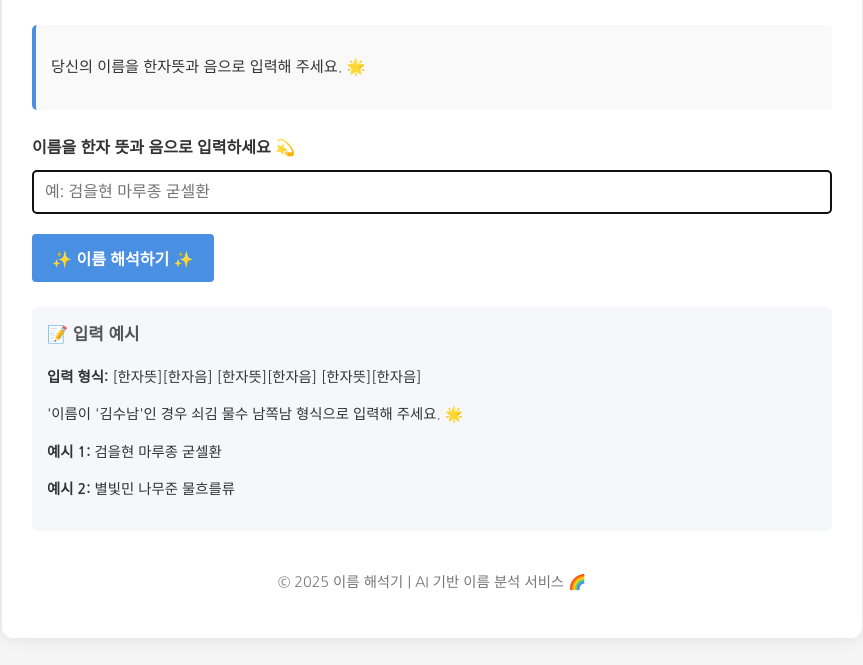
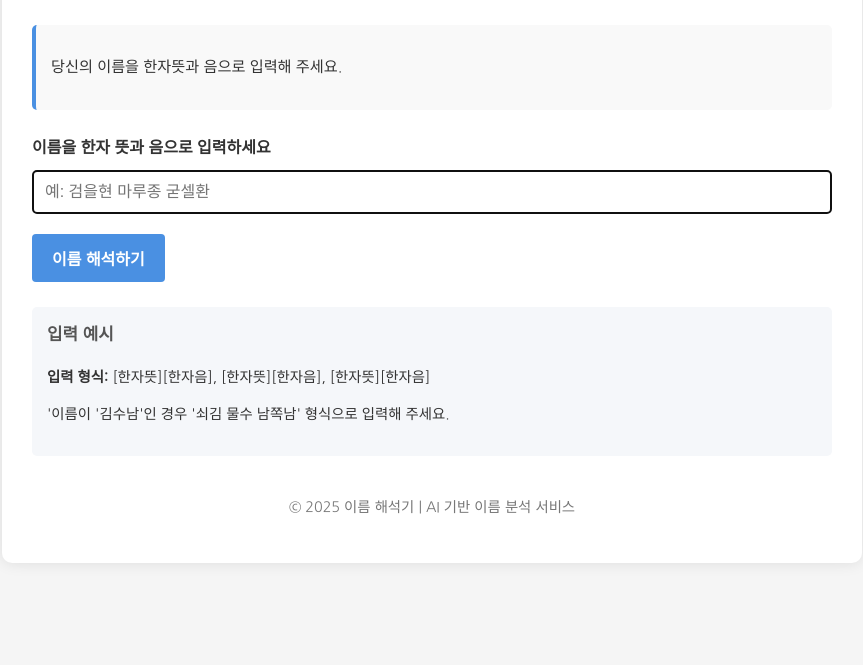
Before and after one commit to tnbk11/name_analyzer, a website: page public/index.html in a window 1280 px wide. Shown: the part 135-800 px from the top of the page, without its empty margins (208-1071 px from the left). Drawn offline with Linux system fonts and the light colour scheme.

Commit message:
Add files via upload

```diff
--- a/public/index.html
+++ b/public/index.html
@@ -10,43 +10,42 @@
 </head>
 <body>
     <div class="container">
-        <h1>✨ 이름 해석기 ✨</h1>
+        <h1>이름 해석기</h1>
 
         <div class="intro">
-            <p>당신의 이름을 한자뜻과 음으로 입력해 주세요. 🌟</p>
+            <p>당신의 이름을 한자뜻과 음으로 입력해 주세요.</p>
         </div>
 
         <div class="input-section">
-            <label for="nameInput">이름을 한자 뜻과 음으로 입력하세요 💫</label>
+            <label for="nameInput">이름을 한자 뜻과 음으로 입력하세요</label>
             <input type="text" id="nameInput" placeholder="예: 검을현 마루종 굳셀환" autofocus>
-            <button id="analyzeBtn">✨ 이름 해석하기 ✨</button>
+            <button id="analyzeBtn">이름 해석하기</button>
             <div class="error" id="errorMsg"></div>
         </div>
 
         <div class="loading" id="loadingIndicator">
             <i class="fas fa-spinner"></i>
-            <p>이름을 분석 중입니다... 🔮</p>
+            <p>이름을 분석 중입니다...</p>
         </div>
 
         <div class="result" id="resultSection">
             <div id="characterAnalyses" style="display: none;"></div>
 
             <div class="full-name-analysis">
-                <h2>✨ 당신의 이름 해석 ✨</h2>
+                <h2>당신의 이름 해석</h2>
                 <div id="fullNameAnalysis"></div>
             </div>
         </div>
 
         <div class="examples">
-            <h3>📝 입력 예시</h3>
-            <p><strong>입력 형식:</strong> [한자뜻][한자음] [한자뜻][한자음] [한자뜻][한자음]</p>
-            <p>'이름이 '김수남'인 경우 쇠김 물수 남쪽남 형식으로 입력해 주세요. 🌟</p>
-            <p><strong>예시 1:</strong> 검을현 마루종 굳셀환</p>
-            <p><strong>예시 2:</strong> 별빛민 나무준 물흐를류</p>
+            <h3>입력 예시</h3>
+            <p><strong>입력 형식:</strong> [한자뜻][한자음], [한자뜻][한자음], [한자뜻][한자음]</p>
+            <p>'이름이 '김수남'인 경우 '쇠김 물수 남쪽남' 형식으로 입력해 주세요.</p>
+
         </div>
 
         <footer>
-            <p>© 2025 이름 해석기 | AI 기반 이름 분석 서비스 🌈</p>
+            <p>© 2025 이름 해석기 | AI 기반 이름 분석 서비스</p>
         </footer>
     </div>
 
```
